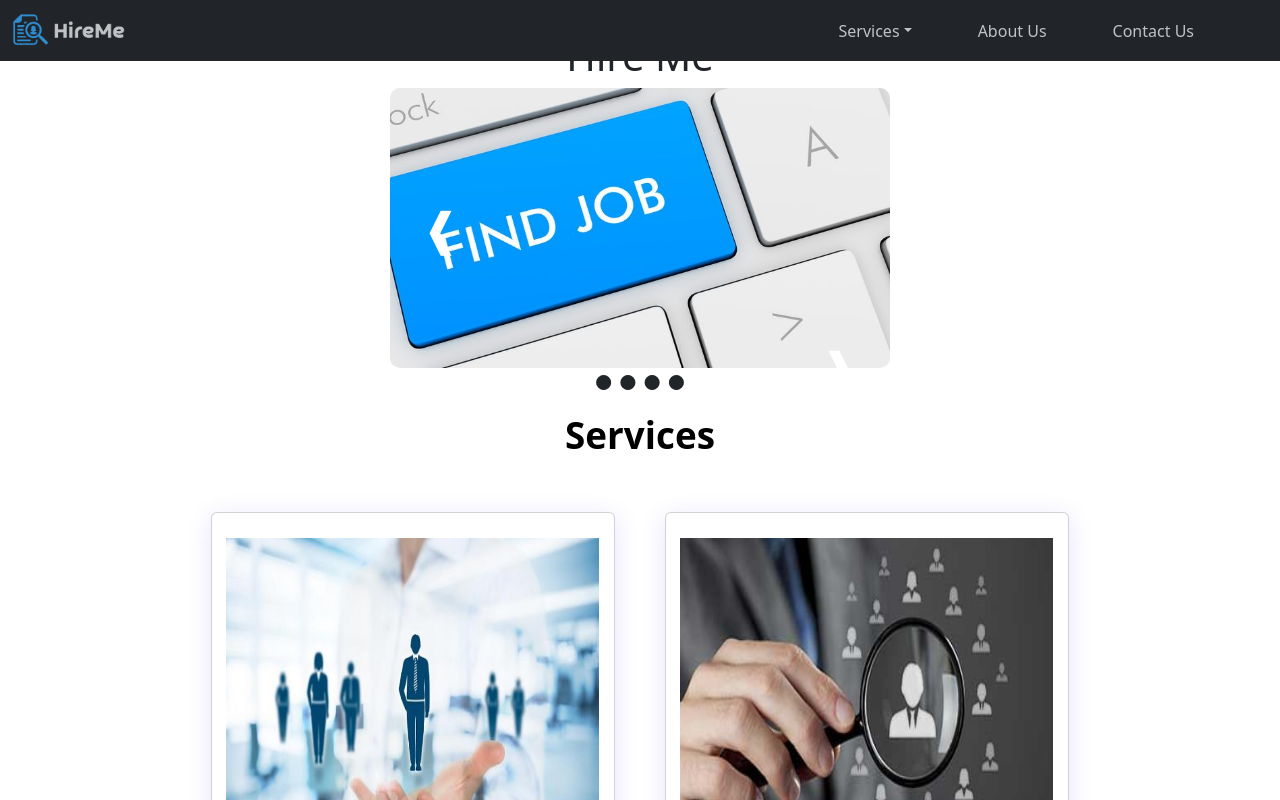
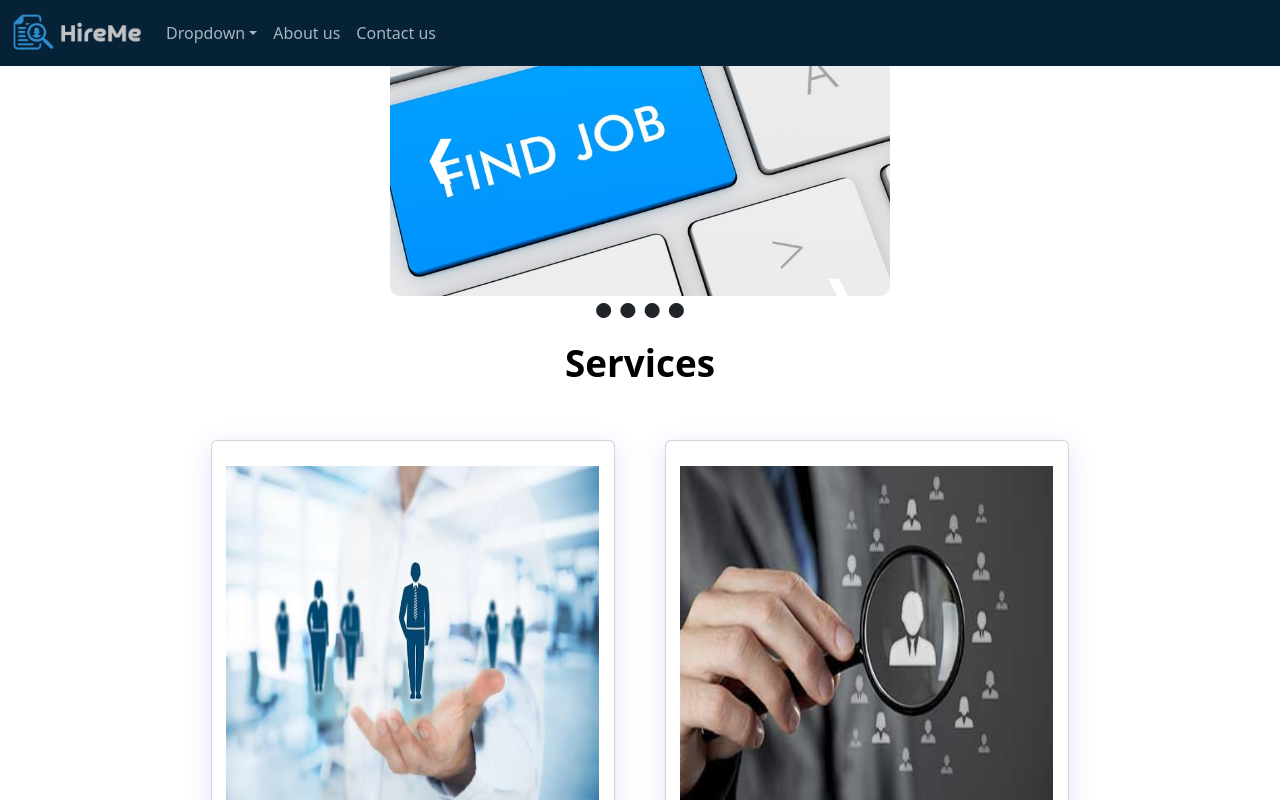
Before and after one commit to Namroutii/job-app-cap, a React (Create React App) app in the folder job-app/: page /home in a window 1280 px wide. Shown: the top 800 px of the page. Built offline with nearby package versions, Linux system fonts and the light colour scheme.

Commit message:
fix  navbar

```diff
--- a/job-app/src/App.js
+++ b/job-app/src/App.js
@@ -1,20 +1,20 @@
 import "./App.css";
 import Footer from "./components/footer/Footer";
-import Card from "./components/services/Services";
-import Home from "./pages/home/Home";
-import Header from "./components/header/Header"
-
+import Header from "./components/header/Header";
+import LoginForm from "./components/login/loginform";
+import NavBar from "./components/NavBar/NavBar";
+import Services from "./components/services/Services";
 function App() {
   return (
-    <div className="App">
-      <Home />
-      <Header />
-      <Card /> main
-      <Footer />
-
-
+    <div>
+      <NavBar/>
+      <Header/>
+      <Services/>
+      <Footer/>
+      <div className="login-page">
+        <LoginForm />
+      </div>
     </div>
-
   );
 }
 export default App;
--- a/job-app/src/components/NavBar/NavB.css
+++ /dev/null
@@ -1,24 +0,0 @@
-#logo{
-    width: 3cm;
-}
-
-a:link { text-decoration: none; color: #c0c3c5;}
-a:visited { text-decoration: none; color: #c0c3c5;}
-a:hover { text-decoration: none; color: #c0c3c5;}
-a:active { text-decoration: none; color: #c0c3c5;}
-.drop_down{
-    color: black !important;
-}
-.drop_down > a:link { text-decoration: none !important; color: black !important;}
-.drop_down > a:visited { text-decoration: none !important; color: black !important;}
-.drop_down > a:hover { text-decoration: none !important; color: black !important;}
-.drop_down > a:active { text-decoration: none !important; color: black !important;}
-
-.nav_content{
-    margin-right: 50px;
-}
-@media only screen and (max-width:767px){
-.nav_canvas{
-    max-width: 200px !important;
-}
-}
--- a/job-app/src/components/NavBar/NavB.js
+++ /dev/null
@@ -1,65 +0,0 @@
-import Container from "react-bootstrap/Container";
-import Nav from "react-bootstrap/Nav";
-import Navbar from "react-bootstrap/Navbar";
-import NavDropdown from "react-bootstrap/NavDropdown";
-import Offcanvas from "react-bootstrap/Offcanvas";
-import "./NavB.css";
-import { Link } from "react-router-dom";
-function nav() {
-  return (
-    <section className="navbar">
-    <Navbar
-      key={"md"}
-      bg="dark"
-      variant="dark"
-      expand={"md"}
-      className="mb-3"
-      fixed="top"
-    >
-      <Container fluid>
-        <Navbar.Brand href="#">
-          <Link to="/home">
-            <img src="./images/logo.png" id="logo" />
-          </Link>
-        </Navbar.Brand>
-        <Navbar.Toggle aria-controls={`offcanvasNavbar-expand-"md"`} />
-        <Navbar.Offcanvas
-          id={`offcanvasNavbar-expand-"md"`}
-          aria-labelledby={`offcanvasNavbarLabel-expand-"md"`}
-          placement="start"
-          className="nav_canvas"
-        >
-          <Offcanvas.Header closeButton></Offcanvas.Header>
-          <Offcanvas.Body>
-            <Nav className="justify-content-end flex-grow-1 pe-3">
-              <NavDropdown
-                title="Services"
-                id={`offcanvasNavbarDropdown-expand-"md"`}
-                className="nav_content"
-              >
-                <NavDropdown.Item className="drop_down">
-                  <Link to="/add-cv">Add a New CV</Link>
-                </NavDropdown.Item>
-                <NavDropdown.Item className="drop_down">
-                  <Link to="/get-cv">View Stored CVs</Link>
-                </NavDropdown.Item>
-                <NavDropdown.Divider />
-                <NavDropdown.Item className="drop_down" href="#">
-                  About Our Services
-                </NavDropdown.Item>
-              </NavDropdown>
-              <Nav.Link className="nav_content" href="#">
-                About Us
-              </Nav.Link>
-              <Nav.Link className="nav_content" href="#">
-                Contact Us
-              </Nav.Link>
-            </Nav>
-          </Offcanvas.Body>
-        </Navbar.Offcanvas>
-      </Container>
-    </Navbar>
-    </section>
-  );
-}
-export default nav;
--- /dev/null
+++ b/job-app/src/components/NavBar/NavBar.css
@@ -0,0 +1,30 @@
+.nav-brand{
+    color: #adb5bd;
+    font-family: Garamond, serif;
+}
+#logo{
+    width: 130px;
+
+}
+.nav-links:hover {
+    color: white;
+}
+
+.nav-links{
+    color: #a8b4c0;
+}
+.navbar{
+    background-color: #052236;
+}
+.navbar-nav .dropdown-menu{
+    background-color: #052236;
+}
+.navbar-nav .dropdown-item{
+    color: #adb5bd;
+}
+.dropdown-toggle::after{
+    color: #adb5bd;
+}
+.navbar-toggler{
+    color: #adb5bd;
+}
--- /dev/null
+++ b/job-app/src/components/NavBar/NavBar.js
@@ -0,0 +1,43 @@
+
+import "./NavBar.css";
+
+function NavBar() {
+return (
+    <section className="navbar">
+    <nav className=" navbar navbar-expand-lg fixed-top">
+        <div className="container-fluid">
+            <a className="navbar-brand" href="#"><img src="./images/Logo.png" id="logo"></img></a>
+            <button className="btn btn-outline-secondary navbar-toggler" type="button" data-bs-toggle="collapse"
+                data-bs-target="#navbarSupportedContent" aria-controls="navbarSupportedContent" aria-expanded="false"
+                aria-label="Toggle navigation">
+                <span className="navbar-toggler-icon"></span>
+            </button>
+            <div className="collapse navbar-collapse" id="navbarSupportedContent">
+                <ul className="navbar-nav me-auto mb-2 mb-lg-0">
+
+                    <li className="nav-item dropdown">
+                        <a className="nav-link dropdown-toggle" href="#" role="button" data-bs-toggle="dropdown" aria-expanded="false" >
+                        <span className="nav-links">Dropdown</span>
+                        </a>
+                        <ul className="dropdown-menu">
+                        <li><a className="dropdown-item" href="#">Add Cvs</a></li>
+                        <li><a className="dropdown-item" href="#">Show Cvs</a></li>
+
+                        <li><a className="dropdown-item" href="cards">About Our Services</a></li>
+                        </ul>
+                    </li>
+                    <li className="nav-item">
+                        <a className="nav-link" href="#" ><span className="nav-links">About us</span></a>
+                    </li>
+                    <li className="nav-item">
+                        <a className="nav-link" href="#" ><span className="nav-links">Contact us</span></a>
+                    </li>
+                </ul>
+
+            </div>
+        </div>
+        </nav>
+    </section>
+);
+}
+export default NavBar;
--- a/job-app/src/components/footer/Footer.js
+++ b/job-app/src/components/footer/Footer.js
@@ -17,4 +17,4 @@ const Footer = () => {
         </footer>
     )
 }
-export default Footer
+export default Footer;
--- a/job-app/src/components/header/Header.js
+++ b/job-app/src/components/header/Header.js
@@ -1,5 +1,5 @@
 import ImageSlider from "./ImageSlider";
-const App = () => {
+const Header = () => {
     const slides = [
         { url: "./images/ff.jpg", title: "beach" },
         { url: "./images/6.jpg", title: "boat" },
@@ -14,7 +14,7 @@ const App = () => {
     };
     return (
         <div>
-        <h1 >Hire Me</h1>
+
         <div style={containerStyles}>
             <ImageSlider slides={slides} />
         </div>
@@ -23,4 +23,4 @@ const App = () => {
     };
 
 
-    export default App;
+    export default Header;
--- a/job-app/src/components/login/loginform.js
+++ b/job-app/src/components/login/loginform.js
@@ -19,4 +19,4 @@ const LoginForm = () => {
     )
 }
 
-export default LoginForm
+export default LoginForm;
--- a/job-app/src/components/services/Services.js
+++ b/job-app/src/components/services/Services.js
@@ -1,7 +1,6 @@
 
 import "./ServicesStyle.css";
-const Card=()=>{
-
+const Services=()=>{
     return(
         <section className="cards" id="services">
             <h1 class="title">Services</h1>
@@ -19,7 +18,6 @@ const Card=()=>{
                 <div className="card">
                     <div className="imag">
                         <img src="./images/Filter.jpg" alt="..."  >
-
                         </img>
                     </div>
                     <div className="info">
@@ -30,7 +28,6 @@ const Card=()=>{
                 <div className="card">
                     <div className="imag">
                         <img src="./images/cv.jpg" alt="..."  >
-
                         </img>
                     </div>
                     <div className="info">
@@ -46,4 +43,4 @@ const Card=()=>{
 
 
     }
-    export default Card
+    export default Services;
--- a/job-app/src/pages/addCV/AddCV.js
+++ b/job-app/src/pages/addCV/AddCV.js
@@ -1,9 +1,10 @@
-import NavB from "../../components/NavBar/NavB";
+
+import NavBar from "../../components/NavBar/NavBar";
 import "./AddCV.css";
 function addCV() {
   return (
     <div>
-      <NavB />
+      <NavBar />
     </div>
   );
 }
--- a/job-app/src/pages/getCV/GetCV.js
+++ b/job-app/src/pages/getCV/GetCV.js
@@ -1,9 +1,10 @@
-import NavB from "../../components/NavBar/NavB";
+
+import NavBar from "../../components/NavBar/NavBar";
 import "./GetCV.css";
 function getCV() {
   return (
     <div>
-      <NavB />
+      <NavBar />
     </div>
   );
 }
--- a/job-app/src/pages/home/Home.js
+++ b/job-app/src/pages/home/Home.js
@@ -1,10 +1,12 @@
-import NavB from "../../components/NavBar/NavB";
+
+
 import "./Home.css";
-function home() {
+function Home() {
   return (
     <div>
-      <NavB />
+
+
     </div>
   );
 }
-export default home;
+export default Home;
```
